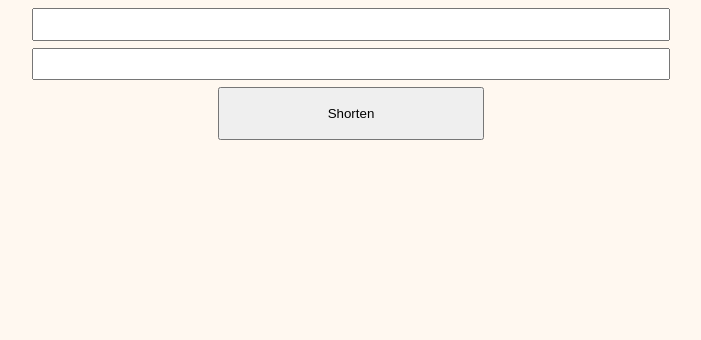
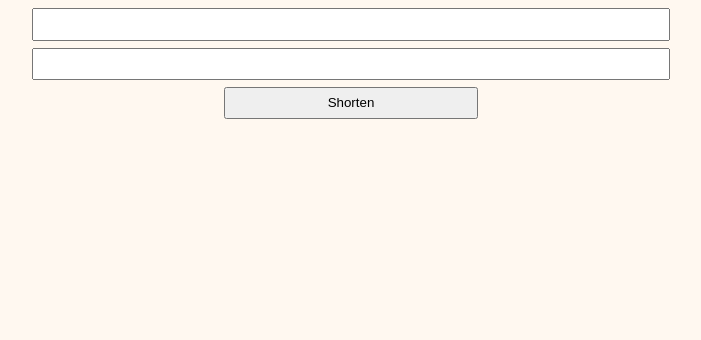
Before and after one commit to rtwnt/url-shortener, a Python web app: template url_shortener/templates/shorten_url.html in a window 1280 px wide. Shown: the part 108-448 px from the top of the page, without its empty margins (289-990 px from the left). Run offline with Jinja, Linux system fonts and the light colour scheme; the template is opened without the code that fills it: most values are stand-ins (such as "Sample title", 1, 10 or a date in 2020); form fields are guessed from the names that the template uses.

Commit message:
Adjust size of submit button

```diff
--- a/url_shortener/static/styles.css
+++ b/url_shortener/static/styles.css
@@ -40,8 +40,8 @@ input[type="text"] {
 }
 
 input[type="submit"] {
-    height: 4em;
-    width: 20em;
+    height: 2.4em;
+    width: 19em;
 }
 
 
```
